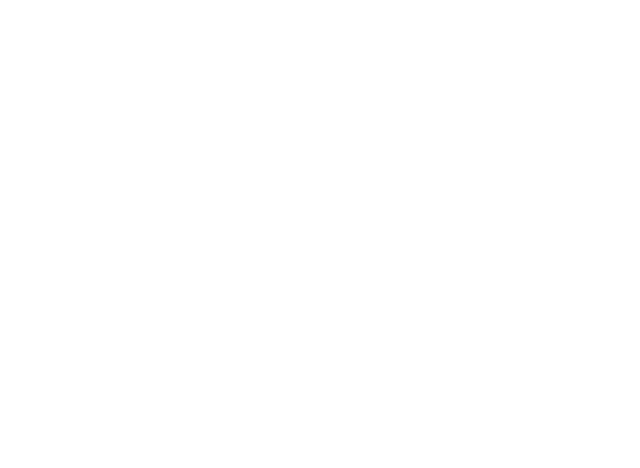
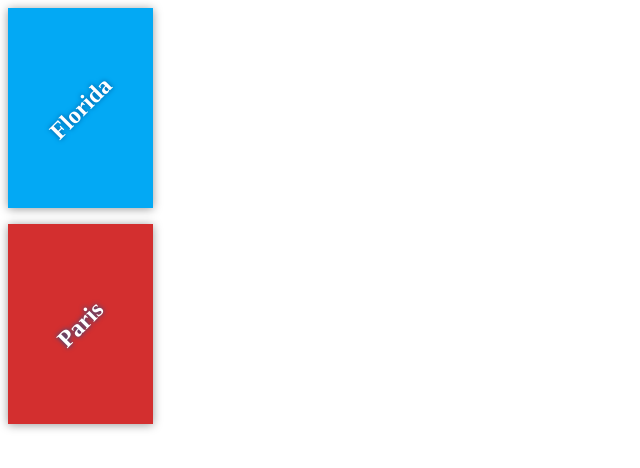
Before and after one commit to bruno2kd/my-travel-plans, a plain HTML site: page index.html in a window 1280 px wide. Shown: the whole page, without its empty margins (0-640 px from the left). Drawn offline with Linux system fonts and the light colour scheme.

Commit message:
add content

```diff
--- a/css/app.css
+++ b/css/app.css
@@ -0,0 +1,55 @@
+html {
+    box-sizing: border-box;
+    height: 100%;
+}
+
+*,
+*::before,
+*::after {
+    box-sizing: inherit;
+}
+
+body {
+    display: flex;
+    margin: 0;
+    height: 100%;
+}
+
+.container {
+    margin: auto;
+    padding: 1em;
+    width: 80%;
+}
+
+.destination-container {
+    display: flex;
+    flex-flow: wrap;
+    justify-content: center;
+}
+
+.destination {
+    background: #03a9f4;
+    box-shadow: 0 1px 9px 0 rgba(0, 0, 0, 0.4);
+    color: white;
+    margin: 0.5em;
+    min-height: 200px;
+    flex: 0 1 200px;
+    display: flex;
+    justify-content: center;
+    align-items: center;
+    text-align: center;
+}
+
+h2 {
+    margin: 0;
+    transform: rotate(-45deg);
+    text-shadow: 0 0 5px #01579b;
+}
+
+#florida {
+    background-color: #03a9f4;
+}
+
+#paris {
+    background-color: #d32f2f;
+}
--- a/index.html
+++ b/index.html
@@ -1,9 +1,25 @@
 <!DOCTYPE html>
-<html>
+<html lang="en">
 <head>
-	<title></title>
+	<meta charset="utf-8">
+	<title>Travels</title>
+	<meta name="description" content="">
+	<link rel="stylesheet" href="css/app.css">
 </head>
 <body>
 
+	<div class="containter">
+		<div class="destination-container">
+			<div class="destination" id="florida">
+				<h2>Florida</h2>
+			</div>
+
+			<div class="destination" id="paris">
+				<h2>Paris</h2>
+			</div>
+		</div>
+
+	</div>
+
 </body>
 </html>
```
Also changed, not shown: 1 other file.
